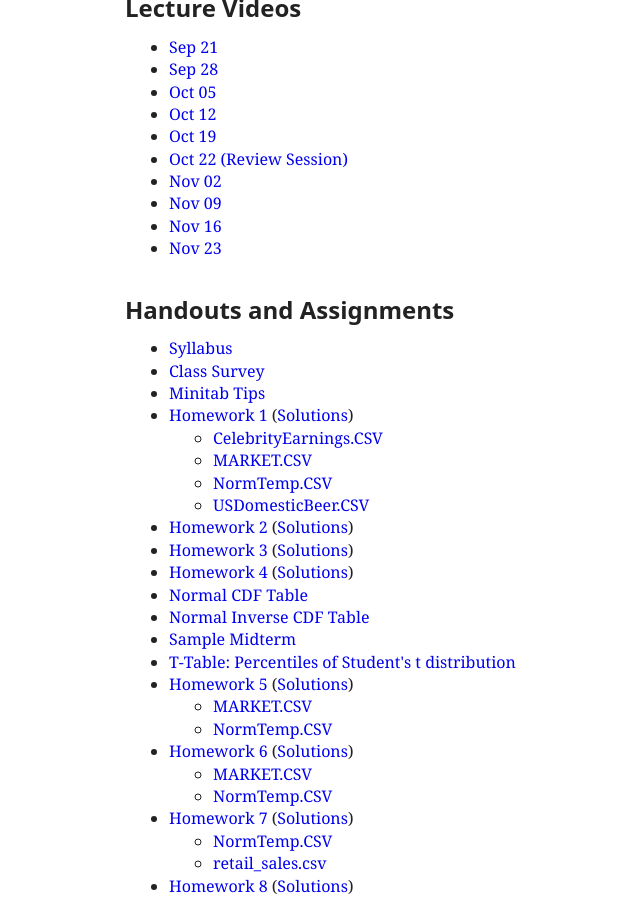
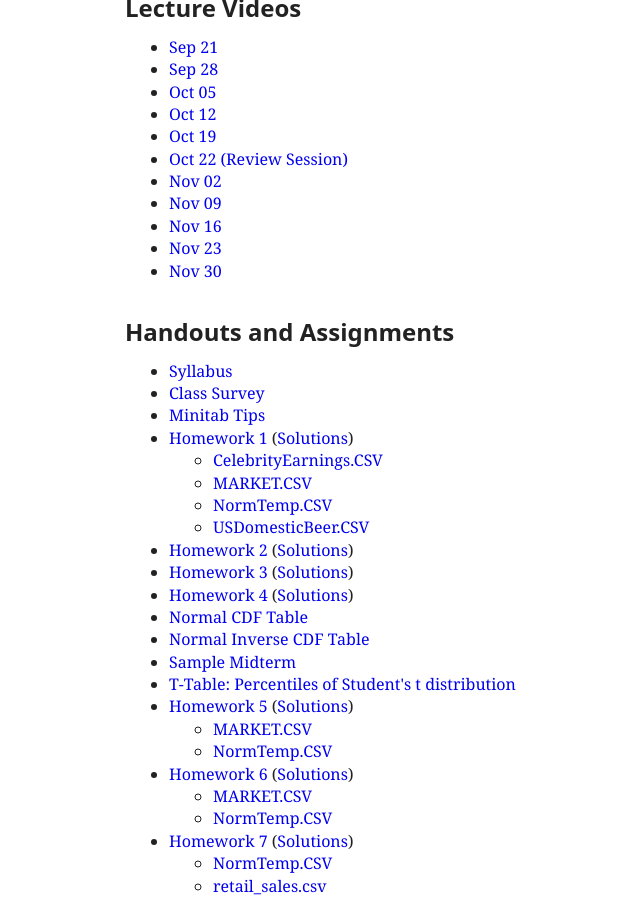
Before and after one commit to patperry/patperry.github.com, a Jekyll site: the page built from course/cor1305/index.html, in a window 1280 px wide and 900 px high, scrolled down 1181 px. Shown: the whole window, without its empty margins (83-723 px from the left). Built offline with Jekyll 4.4.1, drawn with Linux system fonts in a browser that asks for light colours.

Commit message:
add link to lecture video

```diff
--- a/course/cor1305/index.html
+++ b/course/cor1305/index.html
@@ -109,6 +109,7 @@
   <li><a href="http://nyustern.mediasite.com/Mediasite/Play/bbe12d5bdfbc4140bc9795a709256f991d">Nov 09</a>
   <li><a href="http://nyustern.mediasite.com/Mediasite/Play/14a9598a02d5407caeeadcd5f3cad3c61d">Nov 16</a>
   <li><a href="http://nyustern.mediasite.com/Mediasite/Play/32d1a5c759904ed9bcf65125599e7be91d">Nov 23</a>
+  <li><a href="http://nyustern.mediasite.com/Mediasite/Play/74533b06d2d641c697f6c6db39164e751d">Nov 30</a>
 </ul>
 
 
```
